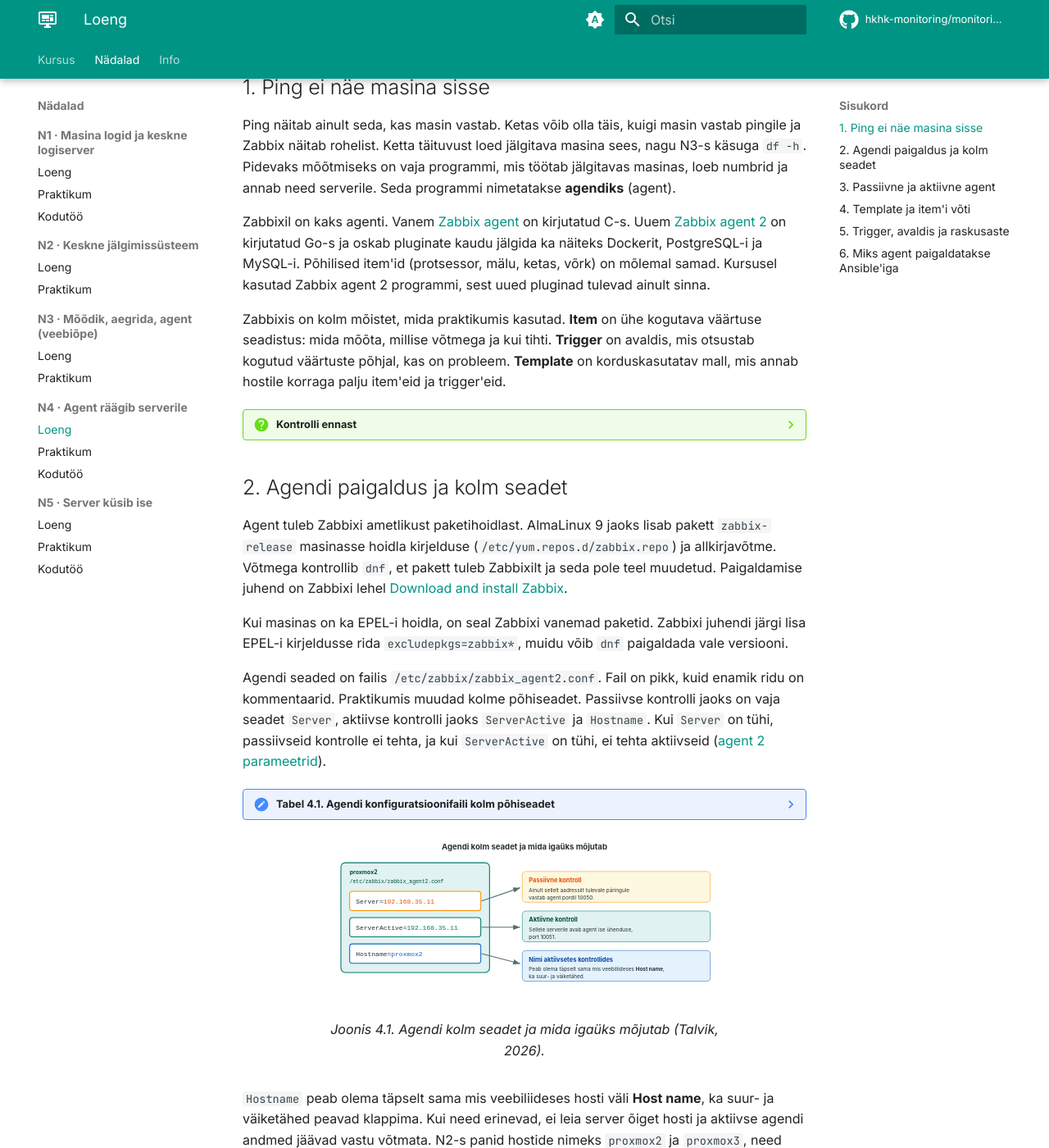
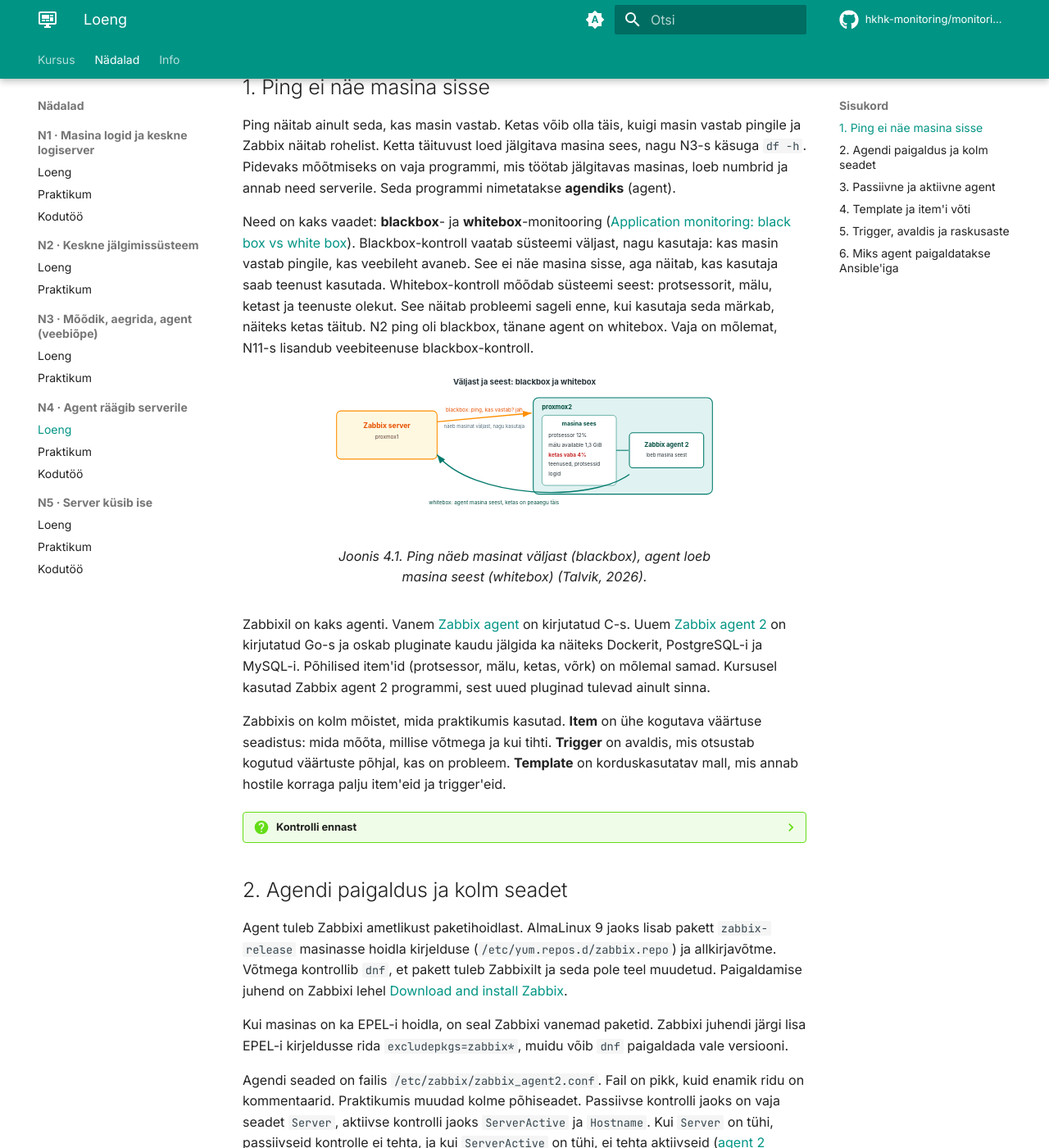
Before and after one commit to hkhk-monitoring/monitoring, an MkDocs documentation site: the page built from docs/week04/lecture.md, in a window 1280 px wide and 1400 px high, scrolled down 314 px. Shown: the whole window at 82% size. Built offline with MkDocs 1.6.1 and Material for MkDocs 9.7.7, drawn with Linux system fonts in a browser that asks for light colours; comment, search, counter and statistics services are not loaded; some of the changed text lies outside the part shown.

Commit message:
N1 loeng; N4 loeng ja praktikum koos joonistega

```diff
--- a/docs/week04/lecture.md
+++ b/docs/week04/lecture.md
@@ -20,6 +20,13 @@
 ## 1. Ping ei näe masina sisse
 
 Ping näitab ainult seda, kas masin vastab. Ketas võib olla täis, kuigi masin vastab pingile ja Zabbix näitab rohelist. Ketta täituvust loed jälgitava masina sees, nagu N3-s käsuga `df -h`. Pidevaks mõõtmiseks on vaja programmi, mis töötab jälgitavas masinas, loeb numbrid ja annab need serverile. Seda programmi nimetatakse **agendiks** (agent).
+
+Need on kaks vaadet: **blackbox**- ja **whitebox**-monitooring ([Application monitoring: black box vs white box](https://dev.to/rafaeljcamara/application-monitoring-black-box-vs-white-box-32ij)). Blackbox-kontroll vaatab süsteemi väljast, nagu kasutaja: kas masin vastab pingile, kas veebileht avaneb. See ei näe masina sisse, aga näitab, kas kasutaja saab teenust kasutada. Whitebox-kontroll mõõdab süsteemi seest: protsessorit, mälu, ketast ja teenuste olekut. See näitab probleemi sageli enne, kui kasutaja seda märkab, näiteks ketas täitub. N2 ping oli blackbox, tänane agent on whitebox. Vaja on mõlemat, N11-s lisandub veebiteenuse blackbox-kontroll.
+
+<figure markdown="span">
+  ![Zabbix server pingib proxmox2 väljast ja saab vastuse jah; proxmox2 sees loeb Zabbix agent 2 protsessorit, mälu ja ketast ning teatab, et ketas on peaaegu täis](../images/n04_ping_agent.svg)
+  <figcaption>Joonis 4.1. Ping näeb masinat väljast (blackbox), agent loeb masina seest (whitebox) (Talvik, 2026).</figcaption>
+</figure>
 
 Zabbixil on kaks agenti. Vanem [Zabbix agent](https://www.zabbix.com/documentation/7.0/en/manual/concepts/agent) on kirjutatud C-s. Uuem [Zabbix agent 2](https://www.zabbix.com/documentation/7.0/en/manual/concepts/agent2) on kirjutatud Go-s ja oskab pluginate kaudu jälgida ka näiteks Dockerit, PostgreSQL-i ja MySQL-i. Põhilised item'id (protsessor, mälu, ketas, võrk) on mõlemal samad. Kursusel kasutad Zabbix agent 2 programmi, sest uued pluginad tulevad ainult sinna.
 
@@ -88,6 +95,11 @@
 ## 4. Template ja item'i võti
 
 N2-s panid hostidele template'i *ICMP Ping*, millel on kolm item'it. Template *Linux by Zabbix agent* on palju suurem: protsessor, mälu, kettad, võrguliidesed ja protsessid, kokku kümneid item'eid ja trigger'eid. Kettad ja võrguliidesed leiab template ise üles (low-level discovery), neid ei pea ükshaaval lisama ([Linuxi template'id](https://www.zabbix.com/integrations/linux)).
+
+<figure markdown="span">
+  ![Template Linux by Zabbix agent sisaldab kümneid item'eid ja trigger'eid ning on seotud hostidega proxmox2, proxmox3 ja uue serveriga](../images/n04_template.svg)
+  <figcaption>Joonis 4.4. Üks template annab item'id ja trigger'id kõigile seotud hostidele (Talvik, 2026).</figcaption>
+</figure>
 
 Iga item'i taga on võti, mis ütleb agendile, mida mõõta.
 
@@ -141,12 +153,22 @@
 
 Kui väärtus kõigub piiri ümber (19, 21, 19, 21), tekib ja laheneb probleem iga minut. Selle vastu aitab [taastumise avaldis](https://www.zabbix.com/documentation/7.0/en/manual/config/triggers/expression#hysteresis) (recovery expression). Probleem tekib alla 20% juures, kuid laheneb alles siis, kui vaba ruumi on üle 25%. Seda nimetatakse **hüstereesiks**. Probleem laheneb siis, kui probleemi avaldis ei ole enam tõene ja taastumise avaldis on tõene. Veebiliideses vali trigger'i juures **OK event generation: Recovery expression**, muidu teist avaldist ei kasutata.
 
+<figure markdown="span">
+  ![Vasakul ainult 20% piir, väärtus kõigub 19 ja 21 vahel ning probleem tekib ja laheneb mitu korda; paremal laheneb probleem alles üle 25%](../images/n04_hysterees.svg)
+  <figcaption>Joonis 4.6. Ilma taastumise avaldiseta tekib ja laheneb probleem iga kõikumisega. Väärtused on illustratiivsed (Talvik, 2026).</figcaption>
+</figure>
+
 ??? question "Kontrolli ennast"
     Template'is on ketta trigger juba olemas (kasutusel üle 80%). Miks võib olla vaja oma trigger'it teise piiri või teise raskusastmega?
 
 ## 6. Miks agent paigaldatakse Ansible'iga
 
 Agendi paigaldus on igas masinas sama: võti, hoidla, pakett, kolm seadet, tulemüür ja teenus. Erinev on ainult `Hostname`. Kahes masinas saab seda teha käsitsi, kuid 50 masinas jääb mõni samm kergesti vahele. Hiljem ei ole ka teada, millised seaded igas masinas on.
+
+<figure markdown="span">
+  ![Playbook konf/agent.yml paigaldab agendi proxmox2 ja proxmox3 masinasse; kõik seaded on samad, Hostname tuleb muutujast inventory_hostname](../images/n04_ansible.svg)
+  <figcaption>Joonis 4.7. Sama playbook kahes masinas, erineb ainult masina nimi (Talvik, 2026).</figcaption>
+</figure>
 
 Playbook kirjeldab soovitud olekut ja Ansible rakendab vajalikud muudatused. `Hostname` tuleb inventarifailist muutujaga `inventory_hostname`, seega sobib sama playbook igale masinale. Teine käivitus annab `changed=0`, kui masinad on juba soovitud olekus. Uue masina lisamiseks paned selle inventarifaili ja käivitad playbook'i uuesti.
 
```
Also changed, not shown: other parts of docs/week04/lecture.md (+3 -3 lines), docs/week01/lecture.md (+1 -1 lines), docs/week04/lab.md (+1 -1 lines), docs/images/n04_ansible.svg (added), docs/images/n04_hysterees.svg (added), docs/images/n04_ping_agent.svg (added), docs/images/n04_template.svg (added).
